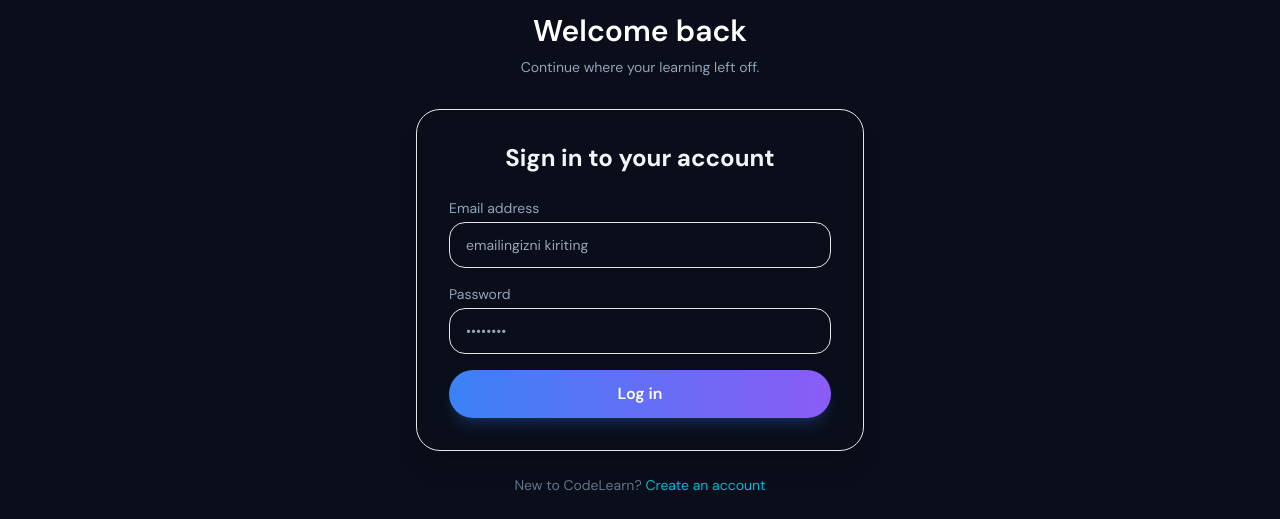
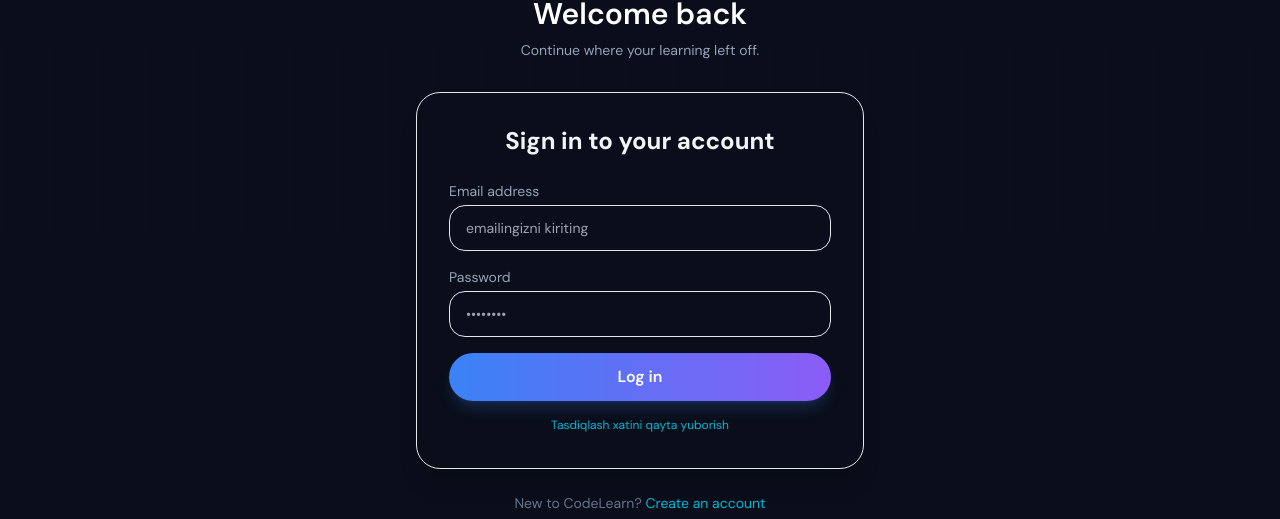
Before and after one commit to Anonymous0322/Code-learn, a Next.js app in the folder apps/web/: page /auth/login in a window 1280 px wide. Shown: the part 215-734 px from the top of the page. Built offline with nearby package versions, Linux system fonts and the light colour scheme; no server answers; the database is empty.

Commit message:
project profiles settings updated

```diff
--- a/apps/web/src/components/auth/LoginForm.tsx
+++ b/apps/web/src/components/auth/LoginForm.tsx
@@ -19,21 +19,24 @@ type LoginFormValues = z.infer<typeof LoginSchema>;
 export function LoginForm() {
   const router = useRouter();
   const { t } = useI18n();
-  const { login } = useAuthStore();
+  const { login, resendConfirmation } = useAuthStore();
   const [loading, setLoading] = useState(false);
+  const [resending, setResending] = useState(false);
   const [errorMsg, setErrorMsg] = useState<string | null>(null);
+  const [confirmationMsg, setConfirmationMsg] = useState<string | null>(null);
 
   const localizedSchema = LoginSchema.extend({
     email: z.string().email(t('invalidEmail')),
     password: z.string().min(6, t('passwordMin')),
   });
-  const { register, handleSubmit, formState: { errors } } = useForm<LoginFormValues>({
+  const { register, handleSubmit, getValues, formState: { errors } } = useForm<LoginFormValues>({
     resolver: zodResolver(localizedSchema),
   });
 
   const onSubmit = async (data: LoginFormValues) => {
     setLoading(true);
     setErrorMsg(null);
+    setConfirmationMsg(null);
 
     const res = await login(data.email, data.password);
     setLoading(false);
@@ -50,6 +53,25 @@ export function LoginForm() {
     }
   };
 
+  const handleResendConfirmation = async () => {
+    const email = getValues('email').trim();
+    if (!email) {
+      setErrorMsg(t('invalidEmail'));
+      return;
+    }
+
+    setResending(true);
+    setErrorMsg(null);
+    setConfirmationMsg(null);
+    const result = await resendConfirmation(email);
+    setResending(false);
+    if (result.success) {
+      setConfirmationMsg(result.message);
+    } else {
+      setErrorMsg(result.message);
+    }
+  };
+
   return (
     <div className="max-w-md mx-auto">
       <div className="bg-glass border border-border-subtle rounded-xl p-8 backdrop-blur-sm shadow-xl">
@@ -58,6 +80,11 @@ export function LoginForm() {
         {errorMsg && (
           <div className="mb-4 p-3 rounded-lg bg-red-500/15 border border-red-500/30 text-red-300 text-xs text-center font-medium">
             {errorMsg}
+          </div>
+        )}
+        {confirmationMsg && (
+          <div className="mb-4 p-3 rounded-lg bg-emerald-500/15 border border-emerald-500/30 text-emerald-300 text-xs text-center font-medium">
+            {confirmationMsg}
           </div>
         )}
 
@@ -90,6 +117,14 @@ export function LoginForm() {
             {loading ? t('submittingLogin') : t('submitLogin')}
           </Button>
         </form>
+        <button
+          type="button"
+          onClick={handleResendConfirmation}
+          disabled={resending}
+          className="mt-4 w-full text-center text-xs text-neon-cyan hover:text-white disabled:opacity-50"
+        >
+          {resending ? 'Xat yuborilmoqda...' : 'Tasdiqlash xatini qayta yuborish'}
+        </button>
       </div>
     </div>
   );
--- a/apps/web/src/components/auth/RegisterForm.tsx
+++ b/apps/web/src/components/auth/RegisterForm.tsx
@@ -20,10 +20,12 @@ type RegisterFormValues = z.infer<typeof RegisterSchema>;
 export function RegisterForm() {
   const router = useRouter();
   const { t } = useI18n();
-  const { register: registerUser } = useAuthStore();
+  const { register: registerUser, resendConfirmation } = useAuthStore();
   const [loading, setLoading] = useState(false);
+  const [resending, setResending] = useState(false);
   const [errorMsg, setErrorMsg] = useState<string | null>(null);
   const [successMsg, setSuccessMsg] = useState<string | null>(null);
+  const [confirmationEmail, setConfirmationEmail] = useState<string | null>(null);
 
   const localizedSchema = RegisterSchema.extend({
     name: z.string().min(2, t('nameMin')),
@@ -38,6 +40,7 @@ export function RegisterForm() {
     setLoading(true);
     setErrorMsg(null);
     setSuccessMsg(null);
+    setConfirmationEmail(null);
 
     const res = await registerUser(data.name, data.email, data.password);
     setLoading(false);
@@ -52,9 +55,23 @@ export function RegisterForm() {
         }
       } else {
         setSuccessMsg(res.message || 'Hisob yaratildi. Emailingizni tasdiqlang.');
+        setConfirmationEmail(data.email);
       }
     } else {
       setErrorMsg(res.message || 'Ro\'yxatdan o\'tishda xatolik yuz berdi');
+    }
+  };
+
+  const handleResendConfirmation = async () => {
+    if (!confirmationEmail) return;
+    setResending(true);
+    setErrorMsg(null);
+    const result = await resendConfirmation(confirmationEmail);
+    setResending(false);
+    if (result.success) {
+      setSuccessMsg(result.message);
+    } else {
+      setErrorMsg(result.message);
     }
   };
 
@@ -72,6 +89,16 @@ export function RegisterForm() {
           <div className="mb-4 p-3 rounded-lg bg-emerald-500/15 border border-emerald-500/30 text-emerald-300 text-xs text-center font-medium">
             {successMsg}
           </div>
+        )}
+        {confirmationEmail && (
+          <button
+            type="button"
+            onClick={handleResendConfirmation}
+            disabled={resending}
+            className="mb-4 w-full text-center text-xs text-neon-cyan hover:text-white disabled:opacity-50"
+          >
+            {resending ? 'Xat yuborilmoqda...' : 'Tasdiqlash xatini qayta yuborish'}
+          </button>
         )}
 
 
--- a/apps/web/src/store/authStore.ts
+++ b/apps/web/src/store/authStore.ts
@@ -36,6 +36,7 @@ interface AuthState {
   fetchUsers: () => Promise<void>;
   login: (email: string, password: string) => Promise<{ success: boolean; message?: string }>;
   register: (name: string, email: string, password: string) => Promise<{ success: boolean; message?: string }>;
+  resendConfirmation: (email: string) => Promise<{ success: boolean; message: string }>;
   logout: () => Promise<void>;
   updateUserRole: (targetUserId: string, newRole: UserRole) => Promise<{ success: boolean; message: string }>;
   toggleUserStatus: (targetUserId: string) => Promise<{ success: boolean; message: string }>;
@@ -67,6 +68,10 @@ function authError(error: unknown, fallback: string) {
   if (code === 'weak_password') return 'Parol juda oddiy. Kamida 6 ta belgi kiriting.';
   if (code === 'email_address_invalid') return 'Email formati noto‘g‘ri.';
   const message = (error as { message?: string })?.message;
+  const lowerMessage = message?.toLowerCase() ?? '';
+  if (code === 'PGRST205' || (lowerMessage.includes('public.profiles') && lowerMessage.includes('schema cache'))) {
+    return 'Supabase’da public.profiles jadvali topilmadi. SQL Editor’da barcha migratsiyalarni ishga tushiring; jadval mavjud bo‘lsa, API sxema keshini yangilang.';
+  }
   return message ? `${fallback} ${message}` : fallback;
 }
 
@@ -166,7 +171,10 @@ export const useAuthStore = create<AuthState>((set, get) => ({
       const { data, error } = await getSupabase().auth.signUp({
         email,
         password: passwordInput,
-        options: { data: { name } },
+        options: {
+          data: { name },
+          emailRedirectTo: window.location.origin,
+        },
       });
       if (error) throw error;
       if (!data.user) throw new Error('Supabase hisob yaratmadi.');
@@ -180,6 +188,20 @@ export const useAuthStore = create<AuthState>((set, get) => ({
     } catch (error) {
       set({ loading: false });
       return { success: false, message: authError(error, 'Ro‘yxatdan o‘tishda xatolik yuz berdi.') };
+    }
+  },
+
+  resendConfirmation: async emailInput => {
+    try {
+      const { error } = await getSupabase().auth.resend({
+        type: 'signup',
+        email: emailInput.trim().toLowerCase(),
+        options: { emailRedirectTo: window.location.origin },
+      });
+      if (error) throw error;
+      return { success: true, message: 'Tasdiqlash xati emailingizga qayta yuborildi.' };
+    } catch (error) {
+      return { success: false, message: authError(error, 'Tasdiqlash xatini yuborib bo‘lmadi.') };
     }
   },
 
```
Also changed, not shown: 2 other files (tests, documents, lock files or other folders).
